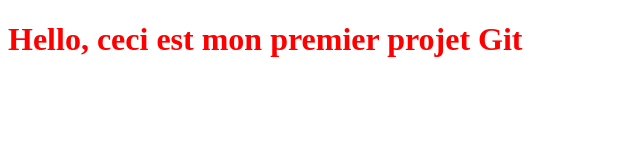
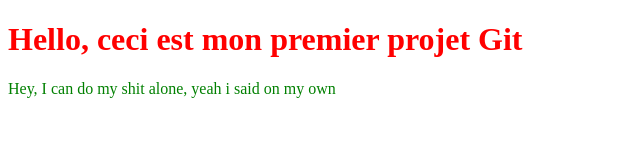
Before and after one commit to Soppoo/openClassRoom, a plain HTML site: page index.html in a window 1280 px wide. Shown: the whole page, without its empty margins (0-640 px from the left). Drawn offline with Linux system fonts and the light colour scheme.

Commit message:
color to paragraph added on style.css

```diff
--- a/index.html
+++ b/index.html
@@ -8,5 +8,6 @@
   </head>
   <body>
     <h1>Hello, ceci est mon premier projet Git</h1>
+    <p>Hey, I can do my shit alone, yeah i said on my own</p>
   </body>
 </html>
--- a/style.css
+++ b/style.css
@@ -1,3 +1,7 @@
 h1 {
     color: red;
 }
+
+p {
+    color: green;
+}
```
